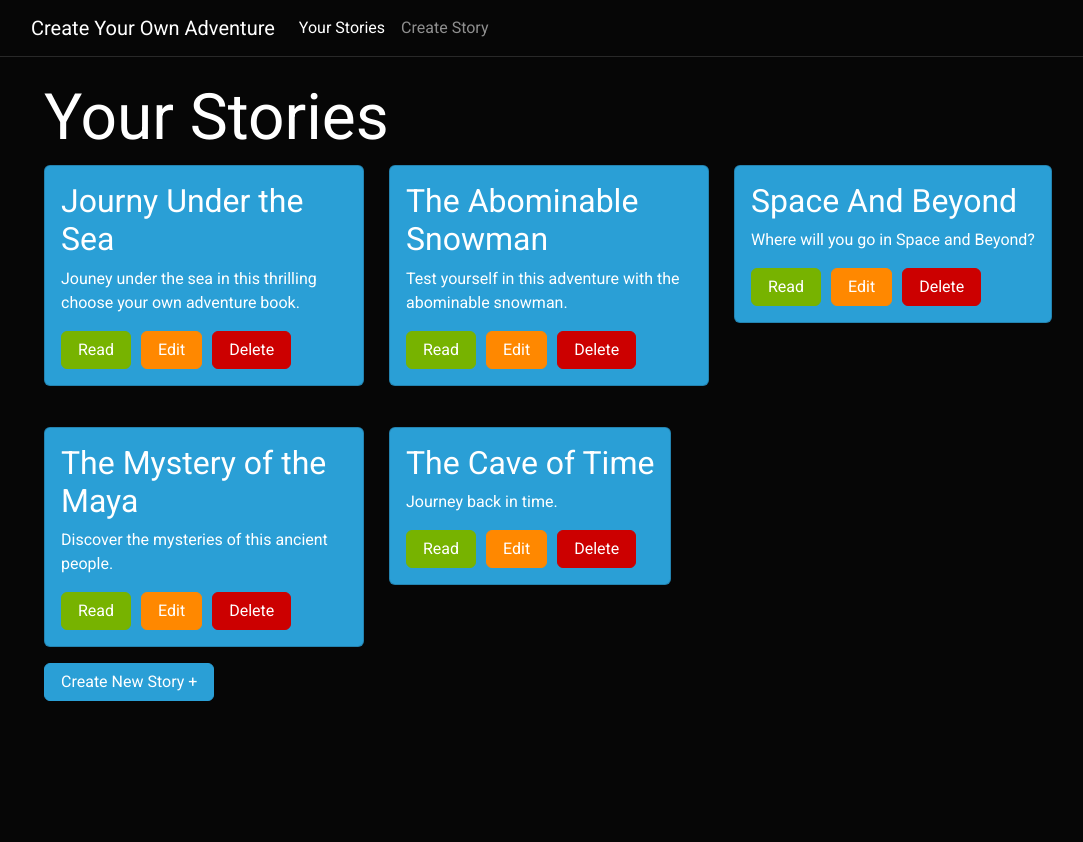
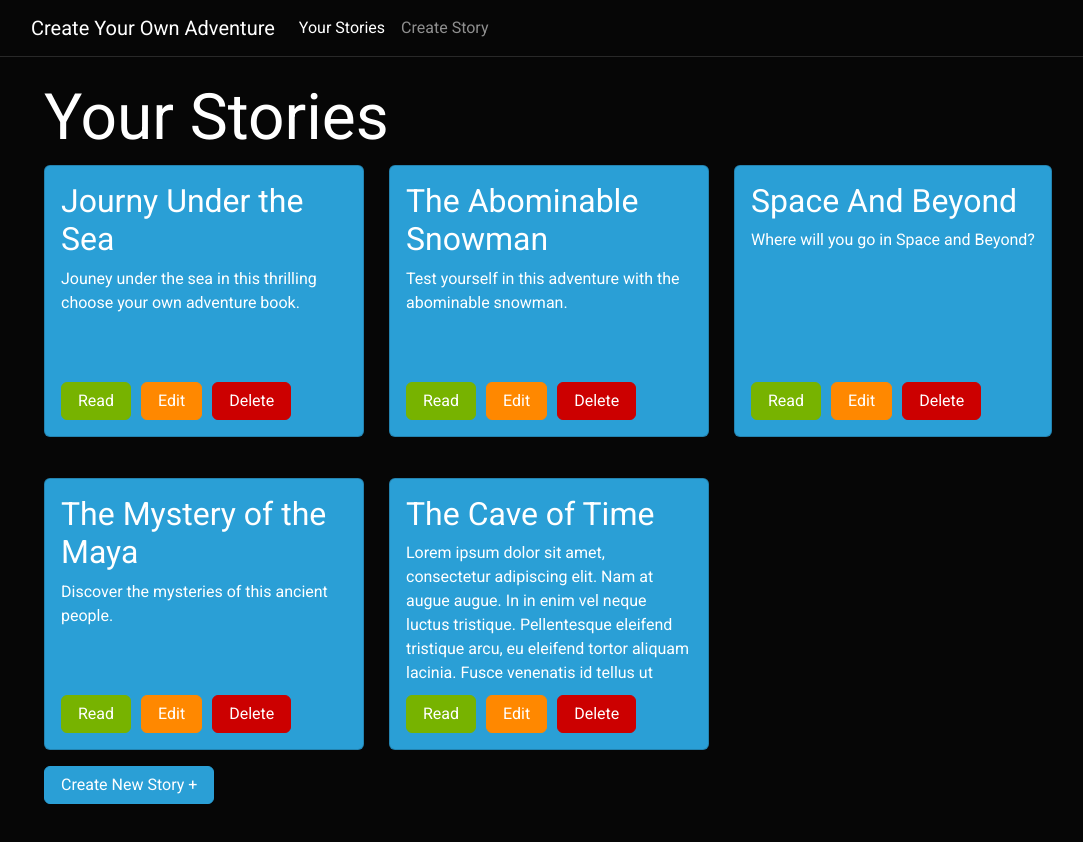
Before and after one commit to jadenmounteer/createYourOwnAdventure, an Angular app: page / in a window 1280 px wide. Shown: the top 842 px of the page, without its empty margins (61-1144 px from the left). Before the commit the page ends 800 px from the top, so only its background shows below. Built offline with nearby package versions, Linux system fonts and the light colour scheme.

Commit message:
Style cards

```diff
--- a/src/app/home/home.component.ts
+++ b/src/app/home/home.component.ts
@@ -42,7 +42,8 @@ export class HomeComponent implements OnInit {
 
     const youGuessedIt: Story = {
       name: 'The Cave of Time',
-      description: 'Journey back in time.',
+      description:
+        'Lorem ipsum dolor sit amet, consectetur adipiscing elit. Nam at augue augue. In in enim vel neque luctus tristique. Pellentesque eleifend tristique arcu, eu eleifend tortor aliquam lacinia. Fusce venenatis id tellus ut aliquet. Vivamus nec quam sit amet purus consequat lobortis. Cras sit amet tristique nisl. Cras erat dui, cursus vitae metus nec, ullamcorper eleifend enim. Nulla finibus ac leo in porta.',
     };
 
     this.yourStories.push(newStory);
--- a/src/app/story-card/story-card.component.html
+++ b/src/app/story-card/story-card.component.html
@@ -1,10 +1,17 @@
-<div class="card text-white bg-primary mb-3" style="max-width: 20rem;">
-    <div class="card-body">
+<div class="card text-white bg-primary mb-3" style="max-width: 20rem">
+  <div class="card-body">
     <h4 class="card-title">{{ story.name }}</h4>
     <p class="card-text">{{ story.description }}</p>
-    <div class="story-footer">
-        <button type="button" class="btn btn-success" (click)="readStory.emit()">Read</button>
-        <button type="button" class="btn btn-warning" (click)="editStory.emit()">Edit</button>
-        <button type="button" class="btn btn-danger" (click)="deleteStory.emit()">Delete</button>
-    </div>
+  </div>
+  <div class="story-footer">
+    <button type="button" class="btn btn-success" (click)="readStory.emit()">
+      Read
+    </button>
+    <button type="button" class="btn btn-warning" (click)="editStory.emit()">
+      Edit
+    </button>
+    <button type="button" class="btn btn-danger" (click)="deleteStory.emit()">
+      Delete
+    </button>
+  </div>
 </div>
--- a/src/app/story-card/story-card.component.scss
+++ b/src/app/story-card/story-card.component.scss
@@ -1,6 +1,15 @@
-@import "../scss/main.scss";
+@import '../scss/main.scss';
 
 .story-footer {
-    display: flex;
-    gap: 10px;
+  display: flex;
+  gap: 10px;
 }
+
+.card-body {
+  height: 200px;
+  overflow: scroll;
+}
+
+.story-footer {
+  padding: 16px;
+}
```
